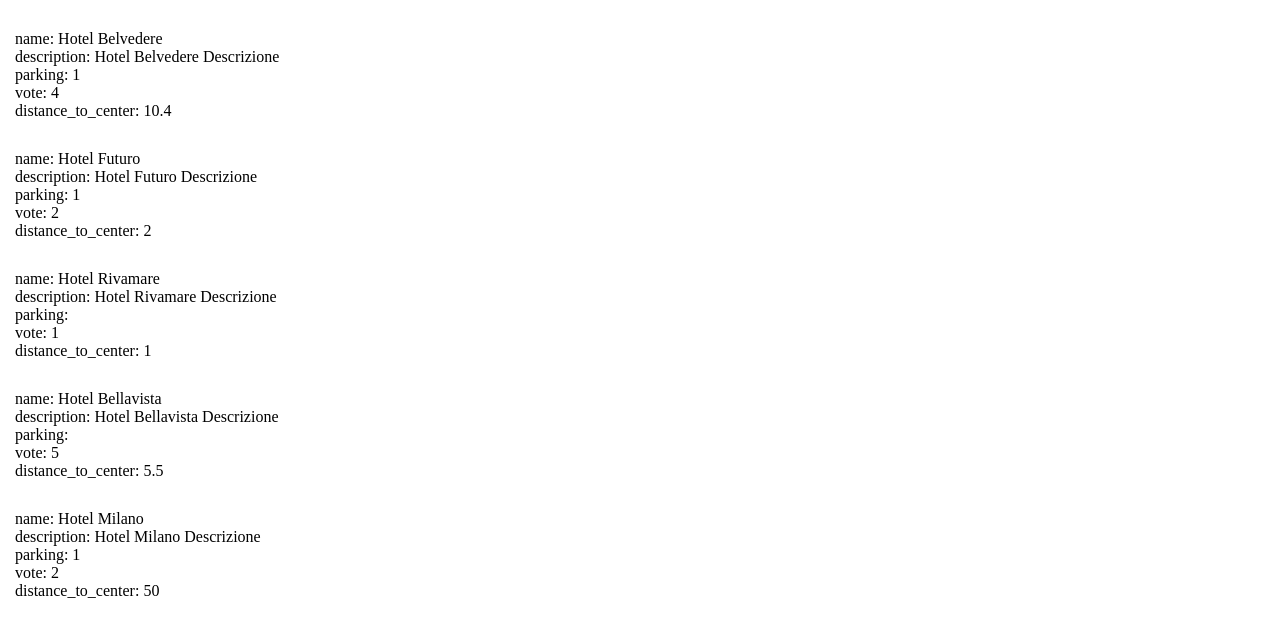
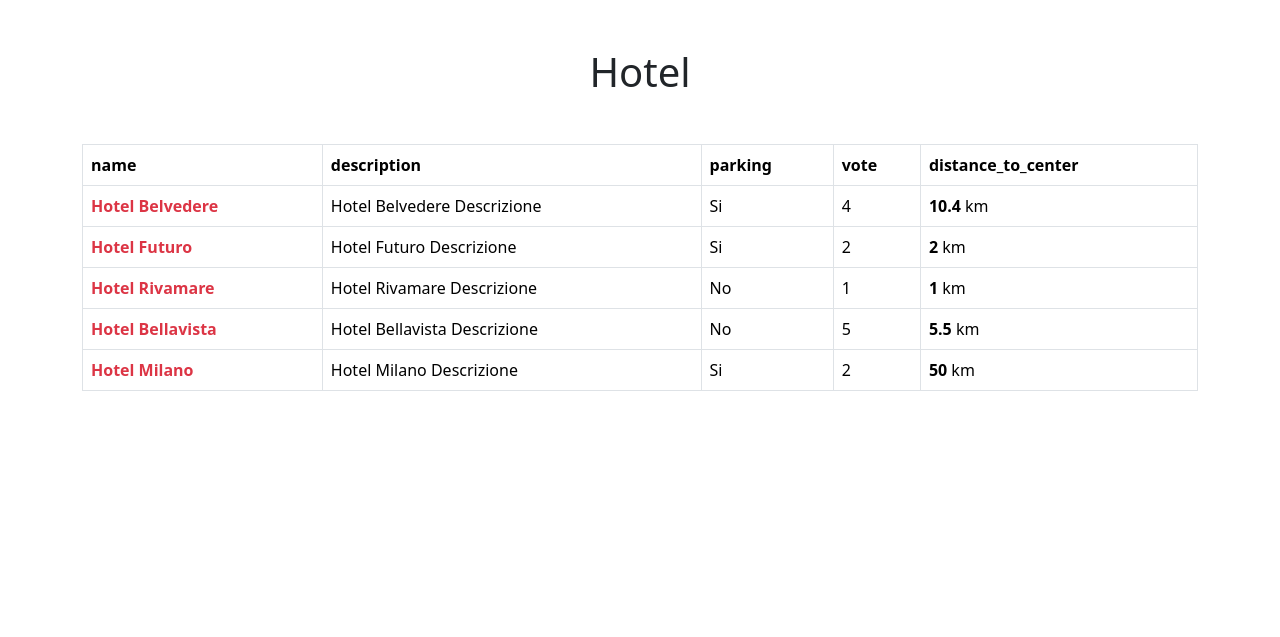
Before and after one commit to Francescodc92/php-hotel, a PHP site: page / in a window 1280 px wide. Shown: the top 637 px of the page. Run offline with PHP 8.4, Linux system fonts and the light colour scheme.

Commit message:
add table visualization for data

```diff
--- a/CSS/style.css
+++ b/CSS/style.css
@@ -3,7 +3,3 @@
   padding: 0;
   box-sizing: border-box;
 }
-
-div{
-  margin:30px 15px;
-}
--- a/index.php
+++ b/index.php
@@ -45,24 +45,74 @@
 <head>
   <meta charset="UTF-8">
   <meta name="viewport" content="width=device-width, initial-scale=1.0">
+  <!--bootstrap-->
+  <link href="https://cdn.jsdelivr.net/npm/bootstrap@5.3.1/dist/css/bootstrap.min.css" rel="stylesheet" integrity="sha384-4bw+/aepP/YC94hEpVNVgiZdgIC5+VKNBQNGCHeKRQN+PtmoHDEXuppvnDJzQIu9" crossorigin="anonymous">
   <!--style css-->
   <link rel="stylesheet" href="./CSS/style.css">
+
   <title>PHP Hotel</title>
 </head>
 <body class="index-body">
+    <div class="container">
+      <h1 class="text-center mt-5">Hotel</h1>
+
+      <table class="table table-bordered mt-5">
+        <thead>
+          <tr>
+            <?php foreach ($hotels[0] as $key => $value) { ?>
+              <th>
+                  <?= $key ?>
+              </th>
+            <?php
+              }
+            ?>
+
+          </tr>
+        </thead>
+        <tbody>
         <?php
           foreach ($hotels as $hotel) {
         ?>
-      <div>
+          <tr>
             <?php
-          foreach ($hotel as $key => $data) { ?>
-            <p><?= $key.': '.$data  ?></p>
+              foreach ($hotel as $key => $data) {
+            ?>
+              <td>
+                <?php
+                  if ($data == 1 && $key == 'parking') {
+
+                    echo "Si" ;
+
+                  }elseif($data == "" && $key == 'parking') {
+
+                    echo "No";
+
+                  }elseif($key == 'distance_to_center'){
+
+                    echo '<strong>'.$data.'</strong> km';
+
+                  }elseif($key == 'name'){
+
+                    echo '<strong class="text-danger">'.$data.'</strong>';
+
+                  }else{
+
+                    echo $data;
+
+                  }
+                ?>
+              </td>
             <?php
               }
             ?>
-      </div>
+          </tr>
         <?php
           }
         ?>
+        </tbody>
+      </table>
+
+
+    </div>
 </body>
 </html>
```
Lines whose indentation alone changed are shown as unchanged.
